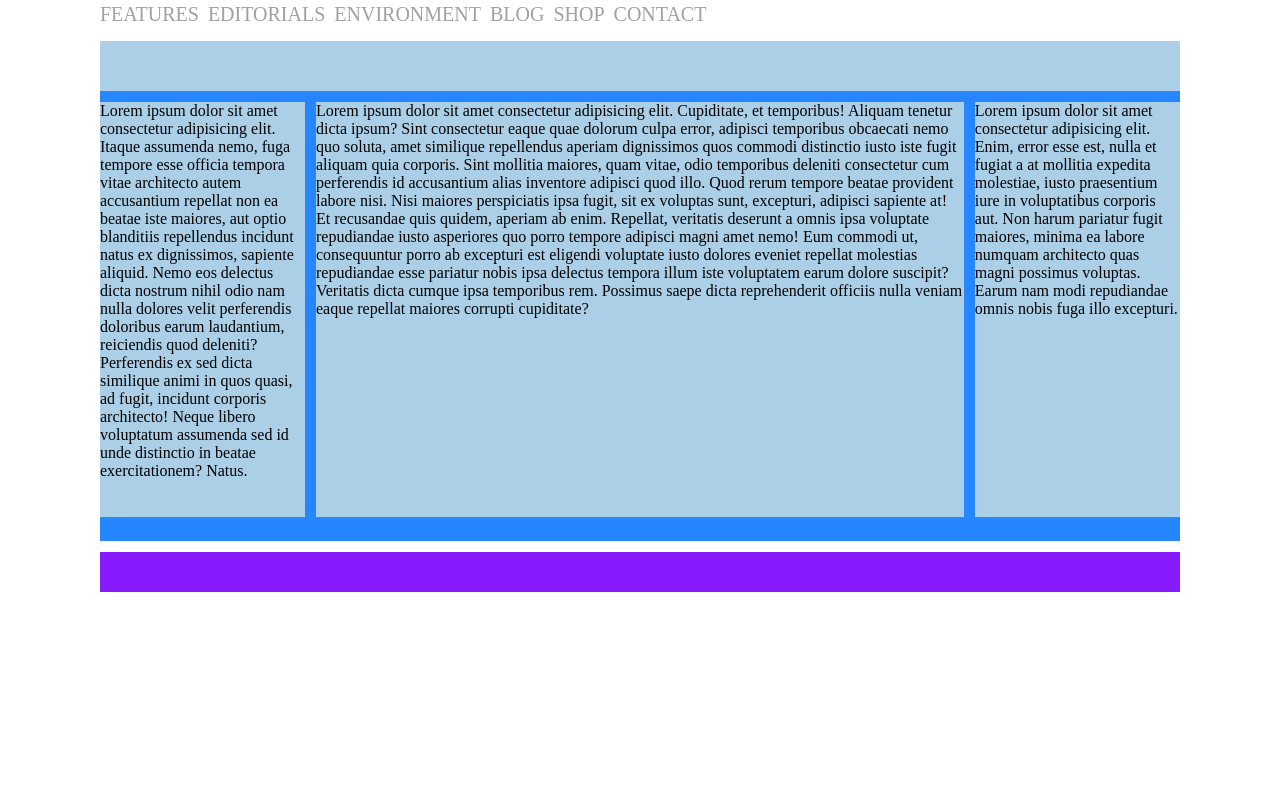
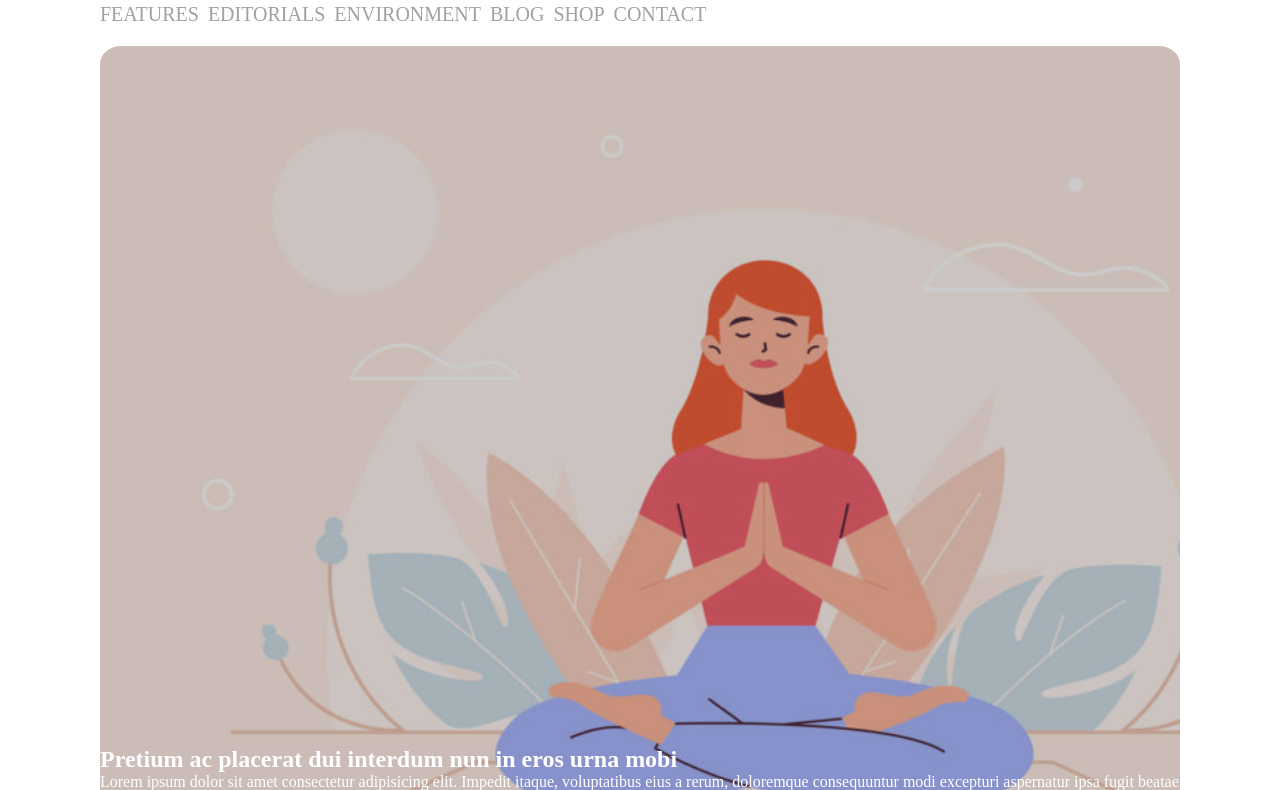
Before and after one commit to dfgiordano/htmlcss-wp, a plain HTML site: page index.html in a window 1280 px wide. Shown: the part 164-954 px from the top of the page. Before the commit the page ends 800 px from the top, so only its background shows below. Drawn offline with Linux system fonts and the light colour scheme.

Commit message:
fine navigazione

```diff
--- a/css/style.css
+++ b/css/style.css
@@ -3,6 +3,10 @@
     box-sizing: border-box;
     margin: 0;
     padding: 0;
+}
+.opacity {
+    background-color: rgba(0,0,0,0.2);
+    border-radius: 2%;
 }
 /* body */
 body {
@@ -12,12 +16,14 @@ body > header {
     margin-bottom: 15px;
 }
 .logo {
-
     padding-right: 30px;
     border-right: 1px solid #A1A1A1;
 }
 .first-box {
     margin-bottom: 15px;
+}
+ul {
+    padding-bottom: 20px;
 }
 li {
     display: inline-block;
@@ -28,6 +34,20 @@ li {
 a {
     text-decoration: none;
     color: #A1A1A1;
+}
+.banner {
+    background-image: url("../img/banner.jpg");
+    height: 900px;
+    background-size: cover;
+    background-repeat: no-repeat;
+    border-radius: 2%;
+}
+.prima-immagine {
+    height: 900px;
+}
+.testo{
+    padding-top: 700px;
+    color: white;
 }
 .contenitore {
     height: 500px;
--- a/index.html
+++ b/index.html
@@ -37,8 +37,15 @@
                         <a href="">CONTACT</a>
                     </li>
                 </ul>
+                <div class="banner">
+                    <div class="prima-immagine opacity">
+                        <div class="testo">
+                        <h2>Pretium ac placerat dui interdum nun in eros urna mobi</h2>
+                        <p>Lorem ipsum dolor sit amet consectetur adipisicing elit. Impedit itaque, voluptatibus eius a rerum, doloremque consequuntur modi excepturi aspernatur ipsa fugit beatae aut! Asperiores aliquam amet quod explicabo, enim sequi.</p>
+                        </div>
+                    </div>
+                </div>
             </section>
-
             <div class="contenitore">
                 <header>
 
```
